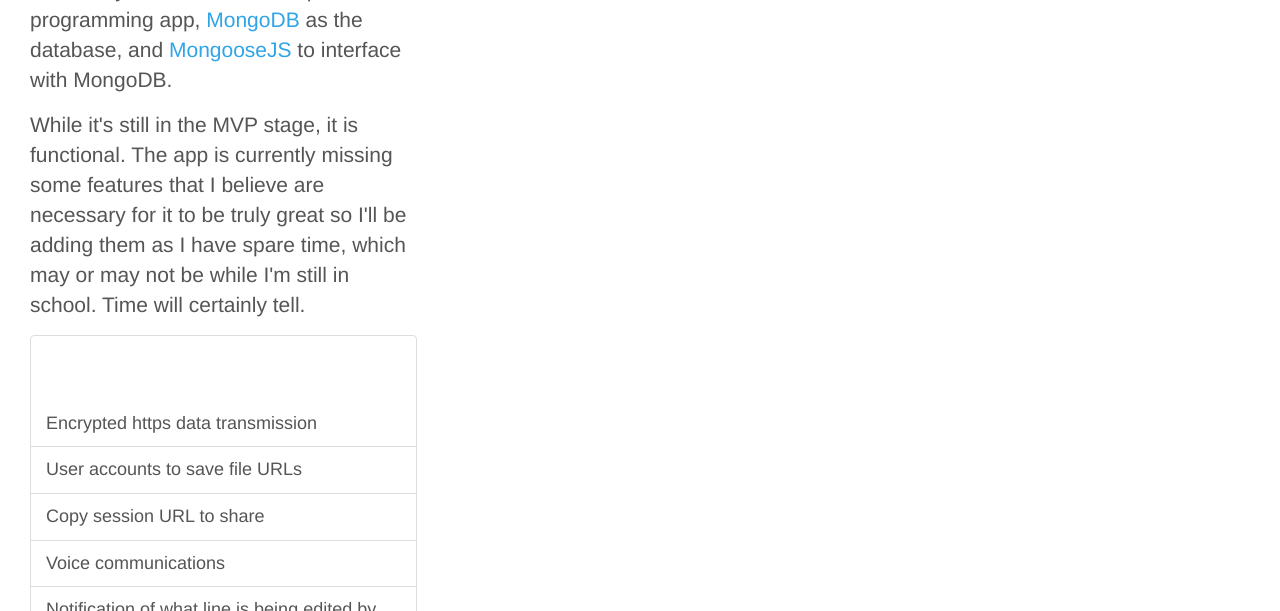
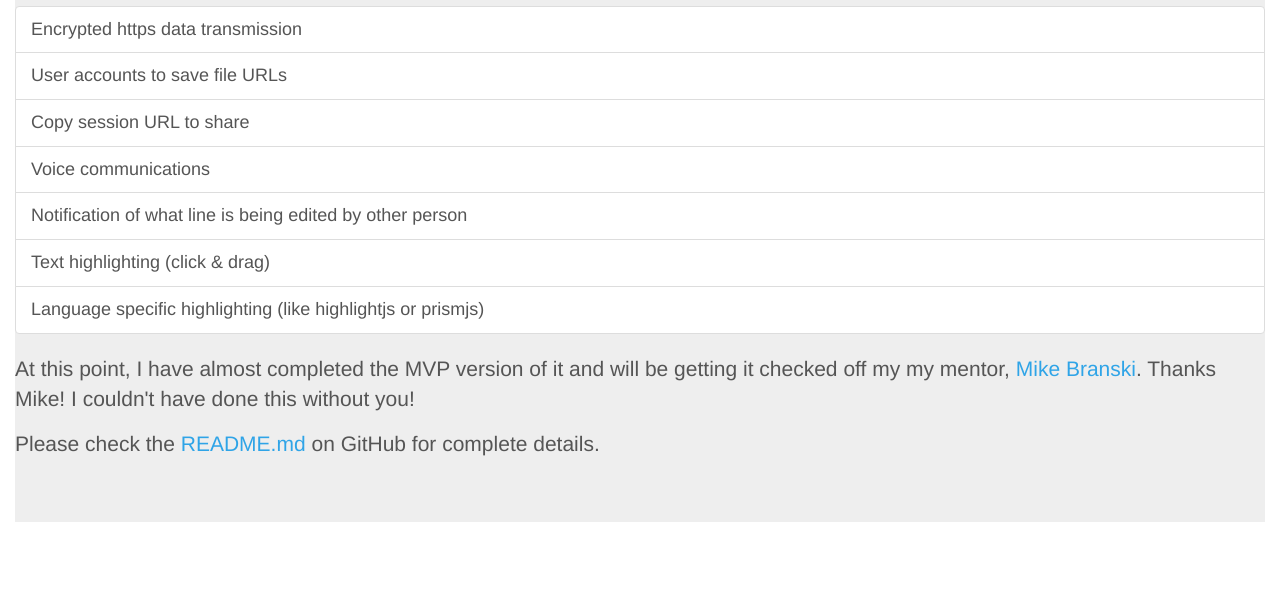
Before and after one commit to TimBiden/Pair-Programming, a website: page about.html in a window 1280 px wide. Shown: the part 548-1159 px from the top of the page. After the commit the page ends 1100 px from the top, so only its background shows below. Drawn offline with Linux system fonts and the light colour scheme.

Commit message:
Fix HORRIBLE layout surprise.
And code beautification.

```diff
--- a/about.html
+++ b/about.html
@@ -34,24 +34,25 @@
     <div id="source-button" class="btn btn-primary btn-xs" style="display: none;">&lt; &gt;</div>
   </div>
 
+  <!-- <div class="row"> -->
   <div class="col-lg-12">
     <div class="page-header">
       <h1>About the Pair Programming App</h1>
     </div>
     <div class="bs-component">
       <div class="jumbotron">
-        <div style="mainTextArea">
-          <div class="col-lg-4">
         <p>
-              Hi! I'm <a target="_blank" href="https://github.com/TimBiden/">Tim Biden</a>  and this <a target="_blank" href="/">pair programming app</a> is a front end capstone project I created for my <a target="_blank" href="https://www.bloc.io/">Bloc</a> Software Engineering course.
+          Hi! I'm <a target="_blank" href="https://github.com/TimBiden/">Tim Biden</a> and this <a target="_blank" href="/">pair programming app</a> is a front end capstone project I created for my <a target="_blank" href="https://www.bloc.io/">Bloc</a>          Software Engineering course.
         </p>
         <p>
-              The app currently utilizes <a target="_blank" href="https://nodejs.org/en/">NodeJS</a> as the server, <a target="_blank" href="http://getbootstrap.com/">Bootstrap</a> with a <a target="_blank" href="https://bootswatch.com/">Bootswatch</a> theme to make it visually appealing, <a target="_blank" href="https://github.com/websockets/ws">WS</a> to create the WebSocket connection necessary to make it a viable pair programming app, <a target="_blank" href="https://www.mongodb.com/">MongoDB</a> as the database, and <a target="_blank" href="http://mongoosejs.com/">MongooseJS</a> to interface with MongoDB.
+          The app currently utilizes <a target="_blank" href="https://nodejs.org/en/">NodeJS</a> as the server, <a target="_blank" href="http://getbootstrap.com/">Bootstrap</a> with a <a target="_blank" href="https://bootswatch.com/">Bootswatch</a> theme
+          to make it visually appealing, <a target="_blank" href="https://github.com/websockets/ws">WS</a> to create the WebSocket connection necessary to make it a viable pair programming app, <a target="_blank" href="https://www.mongodb.com/">MongoDB</a>          as the database, and <a target="_blank" href="http://mongoosejs.com/">MongooseJS</a> to interface with MongoDB.
         </p>
         <p>
-               While it's still in the MVP stage, it is functional. The app is currently missing some features that I believe are necessary for it to be truly great so I'll be adding them as I have spare time, which may or may not be while I'm still in school. Time will certainly tell.
+          While it's still in the MVP stage, it is functional. The app is currently missing some features that I believe are necessary for it to be truly great so I'll be adding them as I have spare time, which may or may not be while I'm still in school. Time
+          will certainly tell.
         </p>
-            <div class="col-lg-12">
+        <div>
           <h2>Features still needed:</h2>
         </div>
         <div class="bs-component">
@@ -88,8 +89,6 @@
       </div>
     </div>
   </div>
-    </div>
-  </div>
 </body>
 
 </html>
```
Lines whose indentation alone changed are shown as unchanged.
